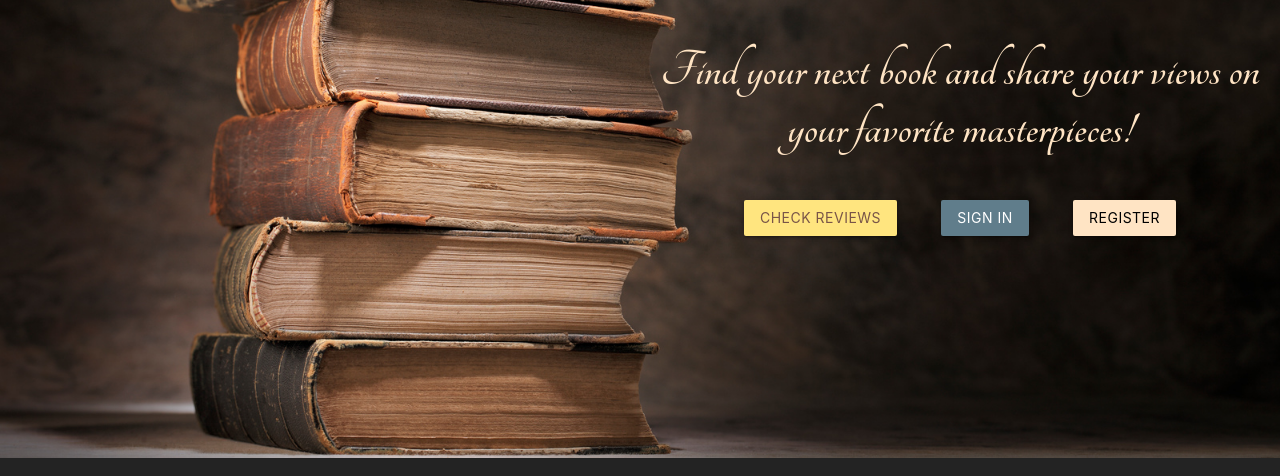
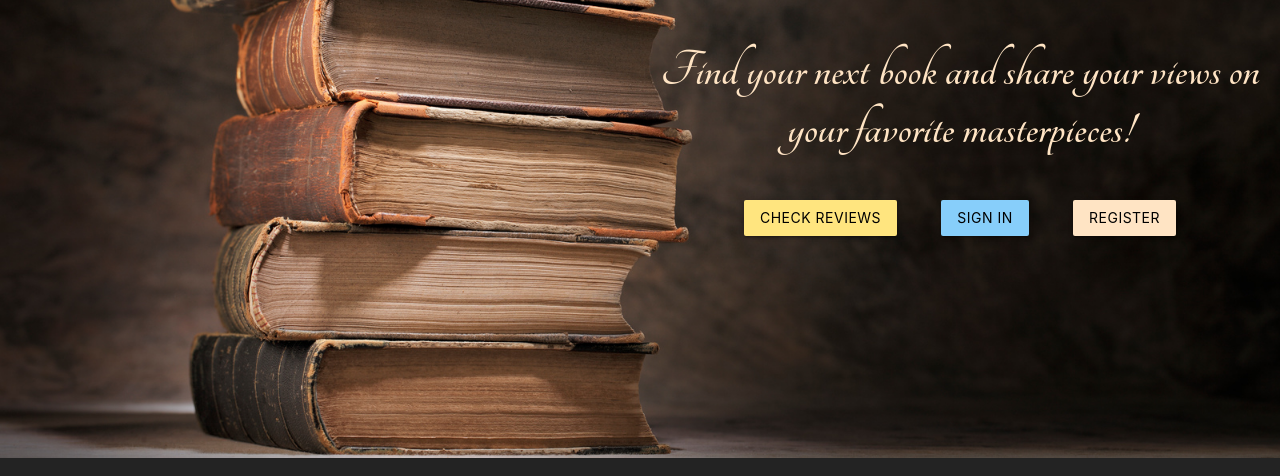
Before and after one commit to JoseAMGomes/bookers, a Flask app: page / in a window 1280 px wide. Shown: the part 262-738 px from the top of the page. Run offline with Flask 2, Linux system fonts and the light colour scheme; some libraries are stand-ins or nearby versions.

Commit message:
changed some tiny mistakes in css here and there

```diff
--- a/static/css/home.css
+++ b/static/css/home.css
@@ -22,10 +22,15 @@ body{
 h2{
     font-family: tangerine, sans-serif;
 }
-.btn{
+.btn1{
+    margin: 20px 20px;
+    background-color: #FFE57F;
+}
+.btn2{
+    margin: 20px 20px;
+    background-color:lightskyblue;
+}
+.btn3{
     margin: 20px 20px;
     background-color: bisque;
-
 }
-
-}
--- a/static/js/script.js
+++ b/static/js/script.js
@@ -1,10 +1,3 @@
 $(document).ready(function(){
     $('.sidenav').sidenav();
   });
-
-$("#nav_title").mouseenter(function () {
-    $(this).addClass("color-gold");
-});
-$("#nav_title").mouseleave(function () {
-    $(this).removeClass("color-gold");
-});
--- a/templates/edit_review.html
+++ b/templates/edit_review.html
@@ -1,6 +1,6 @@
 {% extends "base.html" %}
 {% block content %}
-<h2 class="center-align">Edit Review</h2>
+<h1 class="center-align">Edit Review</h1>
       <div class="row">
         <form class="col s12" method="POST" action="{{ url_for('edit_review', book_id = book._id) }}">
           <div class="row">
--- a/templates/home.html
+++ b/templates/home.html
@@ -15,13 +15,13 @@
         <div class="col s12 m6 offset-m6 homepage-text">
             <h1 class="title">Bookers</h1>
             <h2>Find your next book and share your views on your favorite masterpieces!</h2>
-            <a href="{{ url_for('book_reviews') }}" class="btn amber accent-1 brown-text waves-effect waves-light btn">Check Reviews</a>
-            <a href="{{ url_for('signin') }}" class="btn blue-grey waves-effect waves-light">Sign in</a>
-            <a href="{{ url_for('register') }}" class="btn black-text waves-effect waves-light">Register</a>
+            <a href="{{ url_for('book_reviews') }}" class="btn1 black-text btn">Check Reviews</a>
+            <a href="{{ url_for('signin') }}" class="btn2 black-text btn">Sign in</a>
+            <a href="{{ url_for('register') }}" class="btn3 black-text btn">Register</a>
         </div>
     </div>
 
 
-
+<script src="{{ url_for('static', filename='js/script.js') }}"></script>
 </body>
 </html>
--- a/templates/make_review.html
+++ b/templates/make_review.html
@@ -1,6 +1,6 @@
 {% extends "base.html" %}
 {% block content %}
-<h2 class="center-align">New Review</h2>
+<h1 class="center-align">New Review</h1>
       <div class="row">
         <form class="col s12" method="POST" action="{{ url_for('make_review') }}">
           <div class="row">
```
Also changed, not shown: static/css/style.css (+2 -5 lines).
